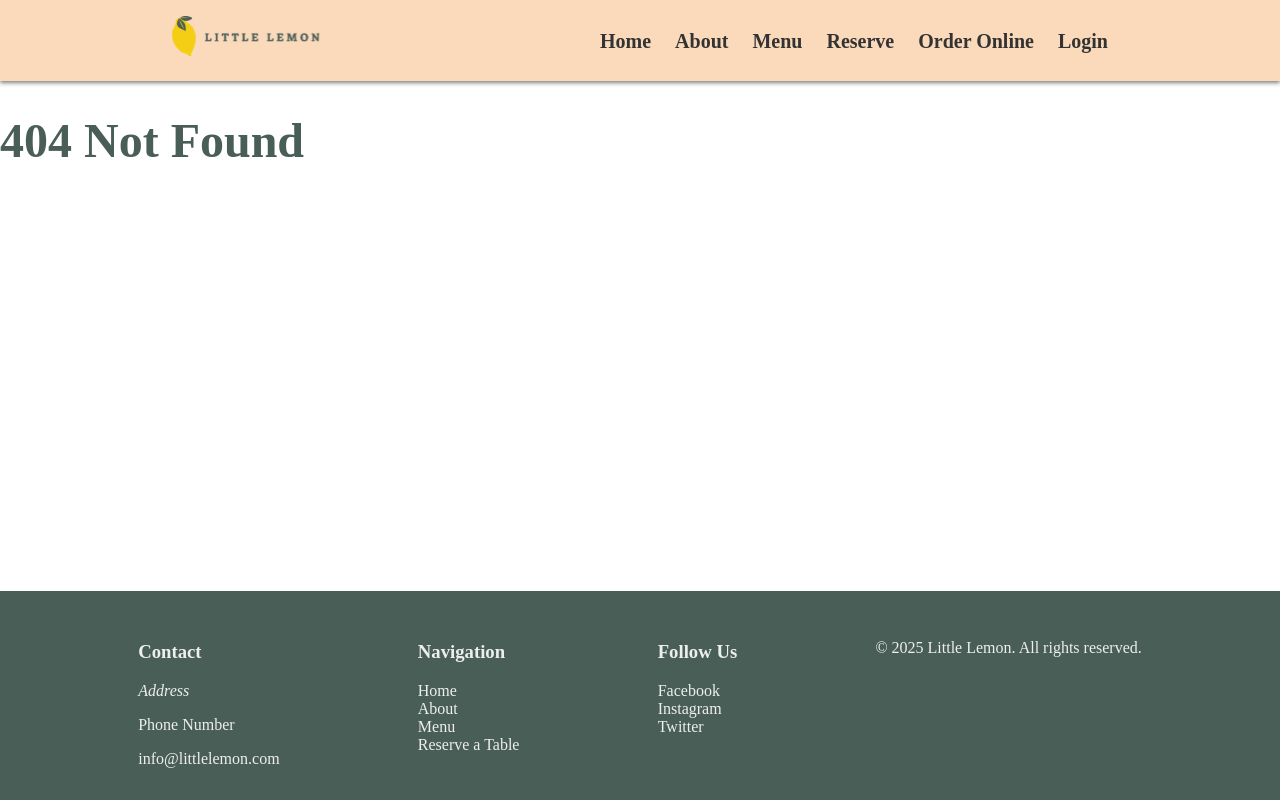
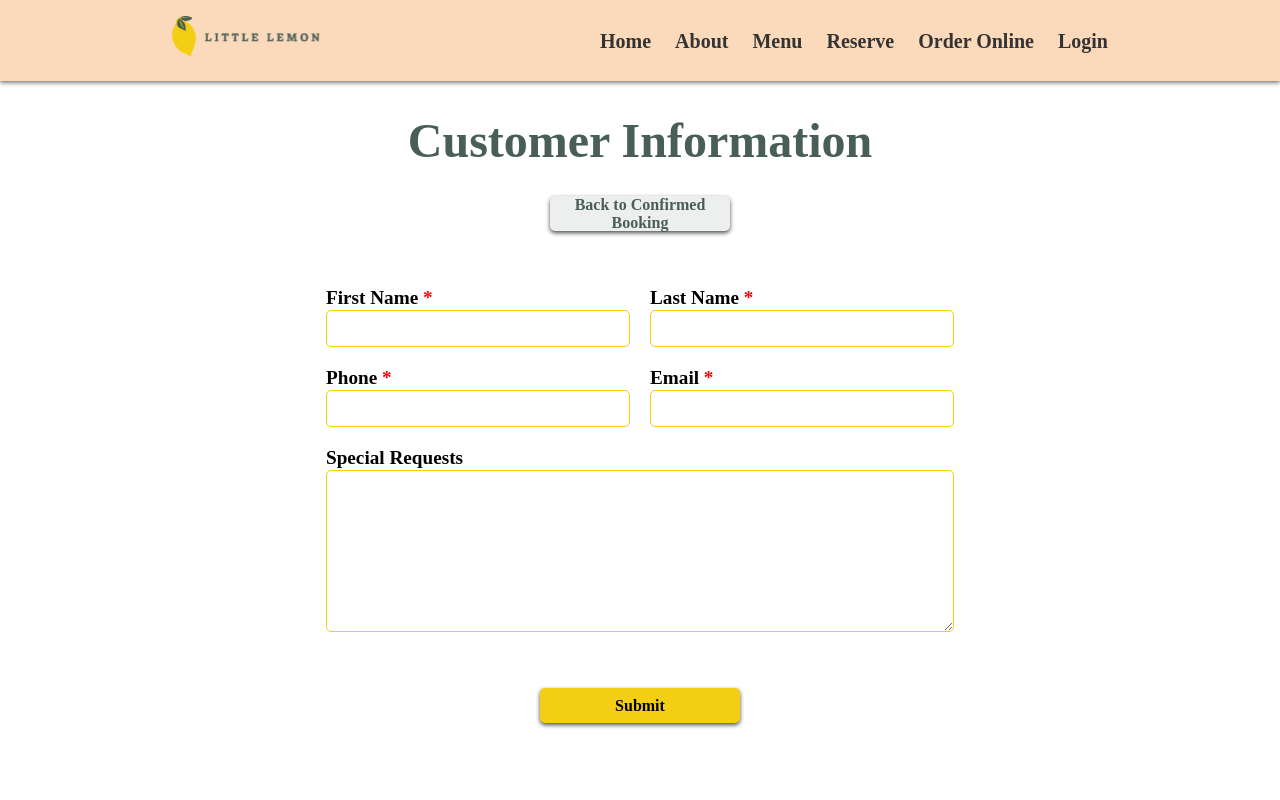
Before and after one commit to kaifunction/little-lemon, a React (Create React App) app: page /customer in a window 1280 px wide. Shown: the top 800 px of the page. Built offline with nearby package versions, Linux system fonts and the light colour scheme; a web font is replaced by a local one.

Commit message:
customerinfo.css

```diff
--- a/package.json
+++ b/package.json
@@ -10,6 +10,7 @@
     "react-dom": "^19.1.0",
     "react-router-dom": "^6.30.0",
     "react-scripts": "5.0.1",
+    "sweetalert2": "^11.19.1",
     "web-vitals": "^2.1.4",
     "yup": "^1.6.1"
   },
--- a/src/components/Main.js
+++ b/src/components/Main.js
@@ -4,6 +4,7 @@ import HomePage from "../pages/HomePage";
 import BookingPage from "../pages/BookingPage";
 import About from "../pages/About";
 import ConfirmedBooking from "../pages/ConfirmedBooking";
+import CustomerInfo from "../pages/CustomerInfo";
 import { useReducer } from "react";
 import { useNavigate } from "react-router-dom";
 import { submitAPI } from "../api/api"
@@ -39,7 +40,8 @@ function Main() {
   const submitForm = (formData) => {
      const isSuccess = submitAPI(formData);
      if(isSuccess){
-          navigate('/confirm')
+          // navigate('/confirm')
+          navigate('/customer')
      }
   }
 
@@ -55,6 +57,7 @@ function Main() {
         />
         <Route path="/about" element={<About />} />
         <Route path="/confirm" element={<ConfirmedBooking />} />
+        <Route path="/customer" element={<CustomerInfo />} />
         <Route path="/menu" element={<Menu />} />
           <Route path="/order" element={<OrderOnline />} />
             <Route path="/login" element={<Login />} />
--- a/src/pages/BookingForm.js
+++ b/src/pages/BookingForm.js
@@ -1,4 +1,4 @@
-import { useState } from "react";
+// import { useState } from "react";
 import "./BookingForm.css";
 import { useFormik } from "formik";
 import * as Yup from "yup";
@@ -13,11 +13,12 @@ function BookingForm(props) {
 
   const formik = useFormik({
     initialValues: {
-      date: "",
-      time: "",
-      guests: "",
-      occasion: "",
+      date: props.bookingData.date || "",
+      time: props.bookingData.time || "",
+      guests: props.bookingData.guests || "",
+      occasion: props.bookingData.occasion || "",
     },
+    enableReinitialize: true,
     validationSchema: Yup.object({
       date: Yup.string().required("Please pick a date!"),
       time: Yup.string().required("Please pick a time!"),
@@ -29,8 +30,10 @@ function BookingForm(props) {
     }),
     onSubmit: (values) => {
       console.log(values);
+      props.setBookingData(values); // 保存 BookingForm 的表单数据
       props.dispatch({ type: "change_date", date: new Date(values.date) });
       props.submitForm(values);
+      navigator("/customer");  // <== 加上这一句！！！
     },
   });
 
@@ -122,11 +125,8 @@ function BookingForm(props) {
       {/* <input type="submit" value="Make Your reservation"/> */}
 
       <div className="form-button-container">
-        <button
-          type="submit"
-          className="form-button"
-        >
-          Make Your Reservation
+        <button type="submit" className="form-button">
+          Reserve a Table
         </button>
         <button onClick={handleBack} className="back-button">
           Back
--- a/src/pages/BookingPage.js
+++ b/src/pages/BookingPage.js
@@ -1,11 +1,26 @@
+import { useState } from "react";
 import "./BookingPage.css";
 import BookingForm from "./BookingForm";
+import CustomerInfo from "./CustomerInfo";
 
 function BookingPage(props) {
+  const [bookingData, setBookingData] = useState({});
+  // 定义 state 来保存数据
+
+  // const handleBookingSubmit = (data) => {
+  //   setBookingData(data); // 保存 BookingForm 的表单数据
+  // };
   return (
     <section className="booking-page">
       {/* <h1>Reserve Your Table</h1> */}
-      <BookingForm availableTimes={props.availableTimes} dispatch={props.dispatch} submitForm={props.submitForm}/>
+      <BookingForm
+          availableTimes={props.availableTimes}
+          dispatch={props.dispatch}
+          submitForm={props.submitForm}
+          bookingData={bookingData}
+          setBookingData={setBookingData}
+        />
+      {/* <CustomerInfo bookingData={bookingData} setBookingData={setBookingData} /> */}
     </section>
   );
 }
--- /dev/null
+++ b/src/pages/CustomerInfo.css
@@ -0,0 +1,84 @@
+.customer-info-form{
+     display: flex;
+     flex-direction: column;
+     align-items: center;
+     gap: 1rem;
+}
+
+.customer-back-button{
+     font-size: 1rem;
+     font-weight: 600;
+     width: 180px;
+     height: 35px;
+     background-color:#EDEFEE;
+     color: #495E57;
+     box-shadow: 0 2px 4px rgba(0, 0, 0, 0.7);
+     margin: -20px 0 40px 0;
+     border: none;
+     border-radius: 5px;
+     cursor: pointer;
+     padding: 0;
+     transition: background-color 0.3s ease;
+}
+
+.customer-back-button:hover{
+     background-color: rgb(225, 225, 225);
+     transition: background-color 0.3s ease;
+}
+
+/* .customer-info{
+     display: flex;
+     flex-direction: column;
+     gap: 1rem;
+} */
+
+.customer-info{
+     display: grid;
+     grid-template-columns: repeat(2, 1fr);
+     gap: 20px;
+
+}
+
+.customer-info-group{
+     display: flex;
+     flex-direction: column;
+     gap: 1rem;
+}
+
+.full-width{
+     grid-column: span 2;
+}
+
+.customer-form-textarea{
+     /* width: rem; */
+     height: 10rem;
+     border-radius: 5px;
+     border: 1px solid #F4CE14;
+     padding: 0 10px;
+     font-size: 1rem;
+}
+
+.info-error{
+     color: red;
+     margin: -15px 0 10px 0;
+}
+
+.customer-submit-button{
+     font-size: 1rem;
+     font-weight: 600;
+     width: 200px;
+     height: 35px;
+     background-color: #F4CE14;
+     box-shadow: 0 2px 4px rgba(0, 0, 0, 0.7);
+     margin: 40px 0 100px 0;
+     border: none;
+     border-radius: 5px;
+     cursor: pointer;
+     padding: 0;
+     transition: background-color 0.3s ease;
+}
+
+.customer-submit-button:hover{
+     background-color: #e2b839;
+     transition: background-color 0.3s ease;
+}
--- /dev/null
+++ b/src/pages/CustomerInfo.js
@@ -0,0 +1,152 @@
+import { useNavigate } from "react-router-dom";
+import { useFormik } from "formik";
+import * as Yup from "yup";
+import Swal from "sweetalert2";
+import "./CustomerInfo.css";
+
+function CustomerInfo(props) {
+  const navigate = useNavigate();
+  const handleBack = async (e) => {
+    e.preventDefault();
+    const result = await Swal.fire({
+      title: "Are you sure?",
+      text: "Do you want to go back and rebook a table?",
+      // icon: "warning",
+      icon: "question",
+      showCancelButton: true,
+      confirmButtonText: "Yes, go back!",
+      cancelButtonText: "No, stay here!",
+      customClass: {
+        popup: "my-popup", // 弹窗本体
+        icon: "my-icon", // 图标
+        title: "my-title", // 标题
+        confirmButton: "my-confirm-btn", // 确认按钮
+        cancelButton: "my-cancel-btn", // 取消按钮
+        content: "my-content", // 内容文本
+      },
+    });
+    if (result.isConfirmed) {
+      navigate("/booking");
+    }
+  };
+  const formik = useFormik({
+    initialValues: {
+      firstName: "",
+      lastName: "",
+      email: "",
+      phone: "",
+      specialRequests: "",
+    },
+    validationSchema: Yup.object({
+      firstName: Yup.string().required("Please enter your first name!"),
+      lastName: Yup.string().required("Please enter your last name!"),
+      email: Yup.string()
+        .email("Invalid email address")
+        .required("Please enter your email address!"),
+      phone: Yup.string()
+        .matches(/^[0-9]+$/, "Phone number must be digits")
+        .min(10, "Phone number must be at least 10 digits")
+        .max(15, "Phone number must be at most 15 digits")
+        .required("Please enter your phone number!"),
+      specialRequests: Yup.string(),
+    }),
+    onSubmit: (values) => {
+      navigate("/confirm");
+    },
+  });
+  return (
+    <form onSubmit={formik.handleSubmit} className="customer-info-form">
+      <h1>Customer Information</h1>
+      {/* <p>This is the customer information page.</p> */}
+      <button onClick={handleBack} className="customer-back-button">Back to Confirmed Booking</button>
+      <div className='customer-info'>
+        <div className="customer-info-group">
+          <label htmlFor="firstName" className="form-label">
+            First Name<span style={{ color: "red" }}> *</span>
+          </label>
+          <input
+            className="form-input"
+            type="text"
+            id="firstName"
+            name="firstName"
+            value={formik.values.firstName}
+            onChange={formik.handleChange}
+            onBlur={formik.handleBlur}
+          />
+          {formik.touched.firstName && formik.errors.firstName ? (
+            <div className="info-error">{formik.errors.firstName}</div>
+          ) : null}
+        </div>
+        <div className="customer-info-group">
+          <label htmlFor="lastName" className="form-label">
+            Last Name<span style={{ color: "red" }}> *</span>
+          </label>
+          <input
+            className="form-input"
+            type="text"
+            id="lastName"
+            name="lastName"
+            value={formik.values.lastName}
+            onChange={formik.handleChange}
+            onBlur={formik.handleBlur}
+          />
+          {formik.touched.lastName && formik.errors.lastName ? (
+            <div className="info-error">{formik.errors.lastName}</div>
+          ) : null}
+        </div>
+        <div className="customer-info-group">
+          <label htmlFor="phone" className="form-label">
+            Phone<span style={{ color: "red" }}> *</span>
+          </label>
+          <input
+            className="form-input"
+            type="text"
+            id="phone"
+            name="phone"
+            value={formik.values.phone}
+            onChange={formik.handleChange}
+            onBlur={formik.handleBlur}
+          />
+          {formik.touched.phone && formik.errors.phone ? (
+            <div className="info-error">{formik.errors.phone}</div>
+          ) : null}
+        </div>
+        <div className="customer-info-group">
+          <label htmlFor="email" className="form-label">
+            Email<span style={{ color: "red" }}> *</span>
+          </label>
+          <input
+            className="form-input"
+            type="email"
+            id="email"
+            name="email"
+            value={formik.values.email}
+            onChange={formik.handleChange}
+            onBlur={formik.handleBlur}
+          />
+          {formik.touched.email && formik.errors.email ? (
+            <div className="info-error">{formik.errors.email}</div>
+          ) : null}
+        </div>
+        <div className="customer-info-group  full-width">
+          <label htmlFor="specialRequests" className="form-label">
+            Special Requests
+          </label>
+          <textarea
+          className="customer-form-textarea"
+            id="specialRequests"
+            name="specialRequests"
+            value={formik.values.specialRequests}
+            onChange={formik.handleChange}
+            onBlur={formik.handleBlur}
+          />
+          {formik.touched.specialRequests && formik.errors.specialRequests ? (
+            <div>{formik.errors.specialRequests}</div>
+          ) : null}
+        </div>
+      </div>
+      <button type="submit" className="customer-submit-button">Submit</button>
+    </form>
+  );
+}
+export default CustomerInfo;
```
Also changed, not shown: 1 other file (tests, documents, lock files or other folders).
